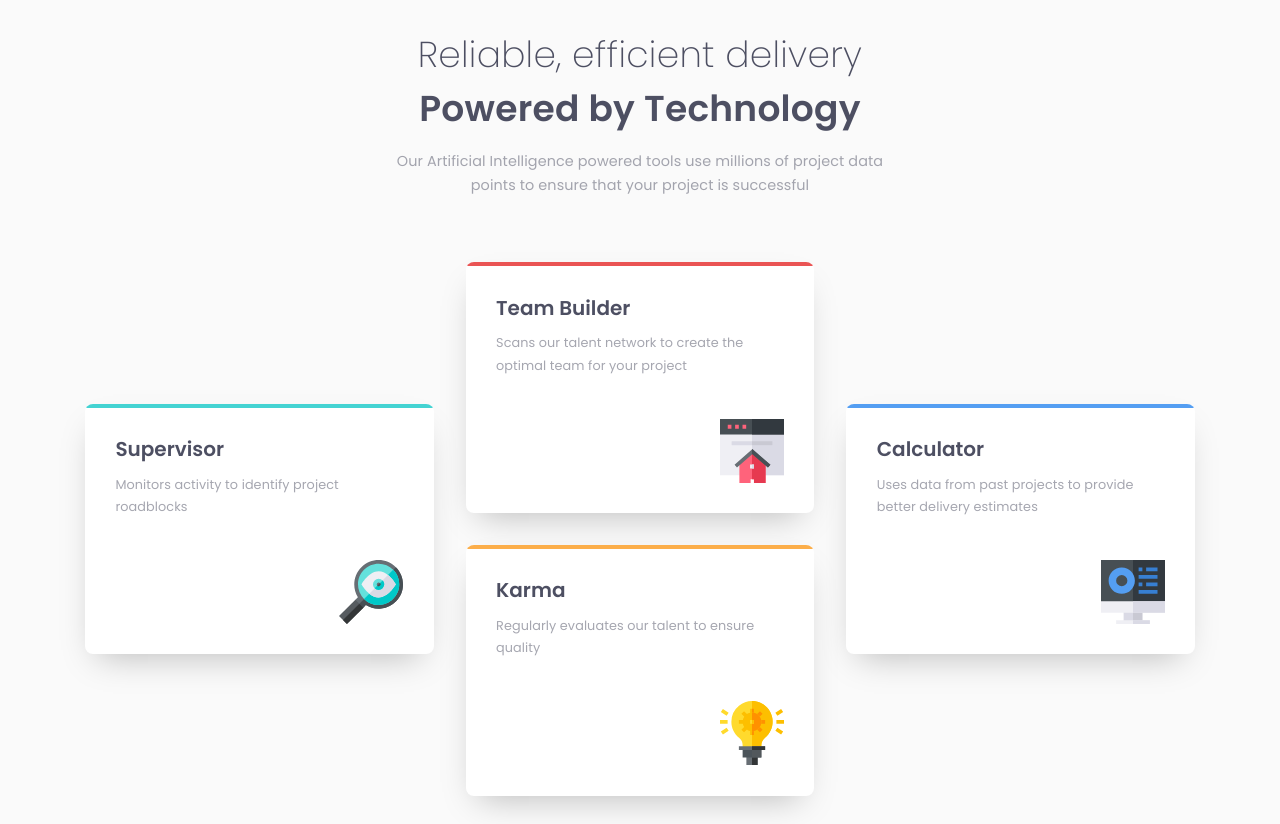
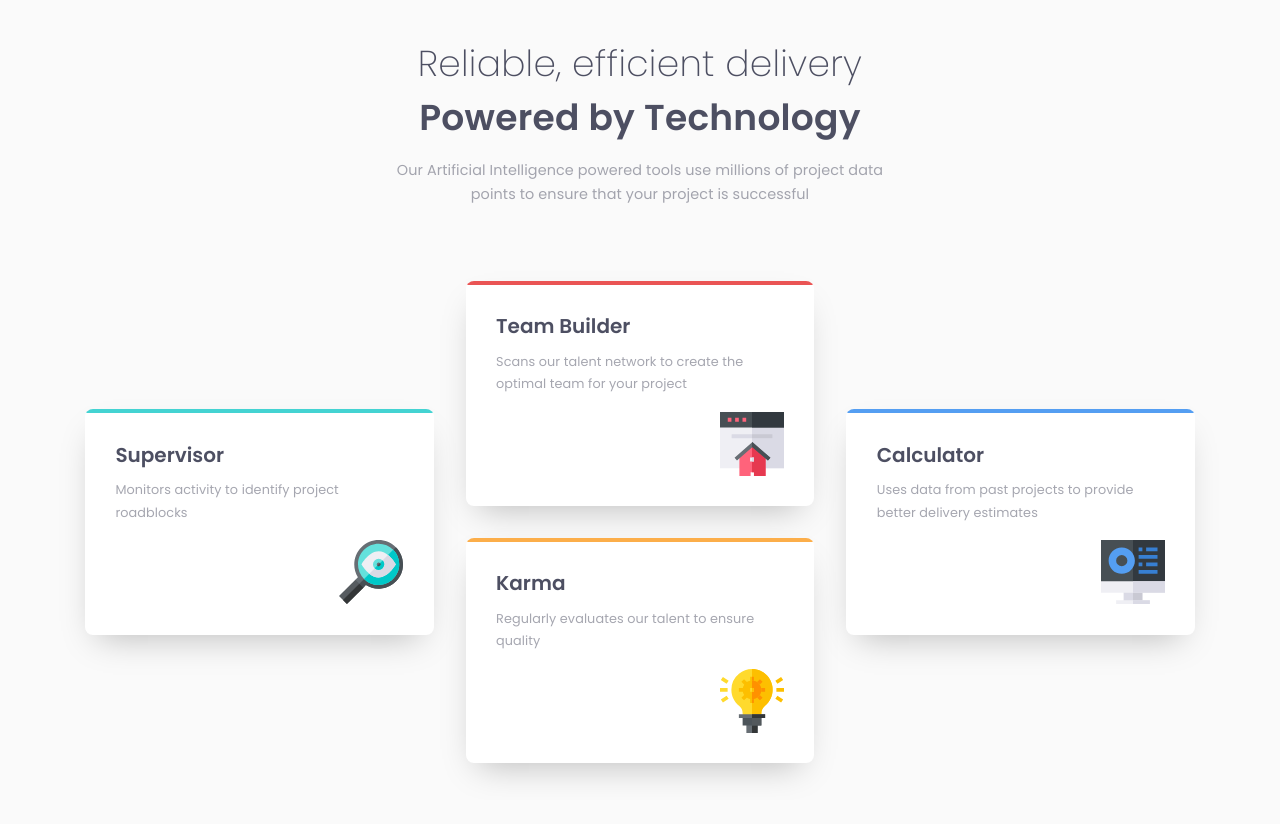
Before and after one commit to NavarroEmiliano/four-card-feature-section, a website: page index.html in a window 1280 px wide. After the commit the page ends 800 px from the top, so only its background shows below. Drawn offline with Linux system fonts and the light colour scheme.

Commit message:
totally responsive

```diff
--- a/sass/styles.scss
+++ b/sass/styles.scss
@@ -36,16 +36,19 @@ picture {
 
 .main-container {
     display: grid;
-    grid-column: 1;
     min-block-size: 100vh;
-    place-content: center;
-    padding-block: clamp(1rem, calc(1rem + 1.5vh), 4rem);
+    place-items: center;
+    padding-block: 1rem;
     gap: 4rem;
+
+    @media (min-width: 70rem) {
+        padding-block: 0;
+        gap: 0;
+    }
 }
 
 .header-container {
-    max-inline-size: 311px;
-
+    max-inline-size: 19.5rem;
     h1,
     h2 {
         font-size: 1.5rem;
@@ -55,7 +58,6 @@ picture {
 
     h2 {
         font-weight: 200;
-
     }
 
     h1 {
@@ -73,7 +75,7 @@ picture {
     }
 
     @media (min-width: 70rem) {
-        max-inline-size: 1110px;
+         max-inline-size: 69rem;
 
         h1,
         h2 {
@@ -92,7 +94,7 @@ picture {
     display: flex;
     flex-direction: column;
     gap: 2rem;
-    max-inline-size: 311px;
+    max-inline-size: 19.5rem;
     block-size: auto;
 
     &__card {
@@ -152,7 +154,7 @@ picture {
                 @media (min-width: 70rem) {
                     inline-size: 64px;
                     block-size: 64px;
-                    margin-block-start: 2.6rem;
+     /*                margin-block-start: 2.6rem; */
                 }
             }
 
```
Also changed, not shown: css/styles.css, 1 other file.
